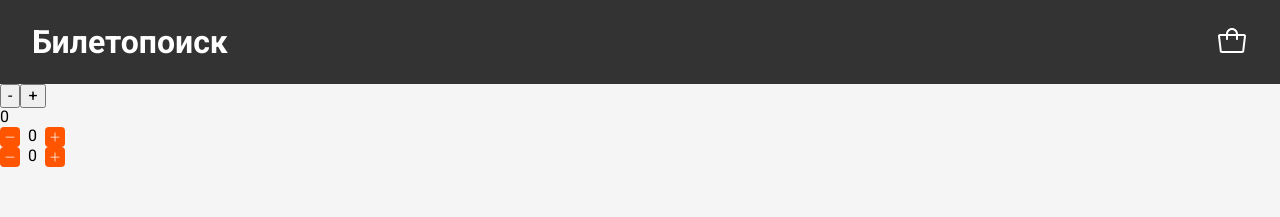
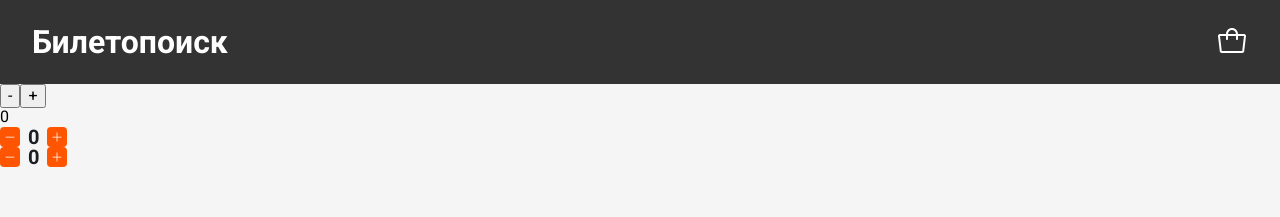
Before and after one commit to dmitrgulyaeff/shri-react-2023, a Next.js app: page /test in a window 1280 px wide. Shown: the top 217 px of the page. Built offline with nearby package versions, Linux system fonts and the light colour scheme.

Commit message:
fix: Fix count style

```diff
--- a/src/components/TicketCounter/styles.module.scss
+++ b/src/components/TicketCounter/styles.module.scss
@@ -15,8 +15,7 @@
     align-items: flex-start;
     gap: 8px;
 
-    &__count {
-      grid-area: count;
+    &-count {
       color: #1B1F23;
       font-size: 20px;
       font-weight: 600;
```
